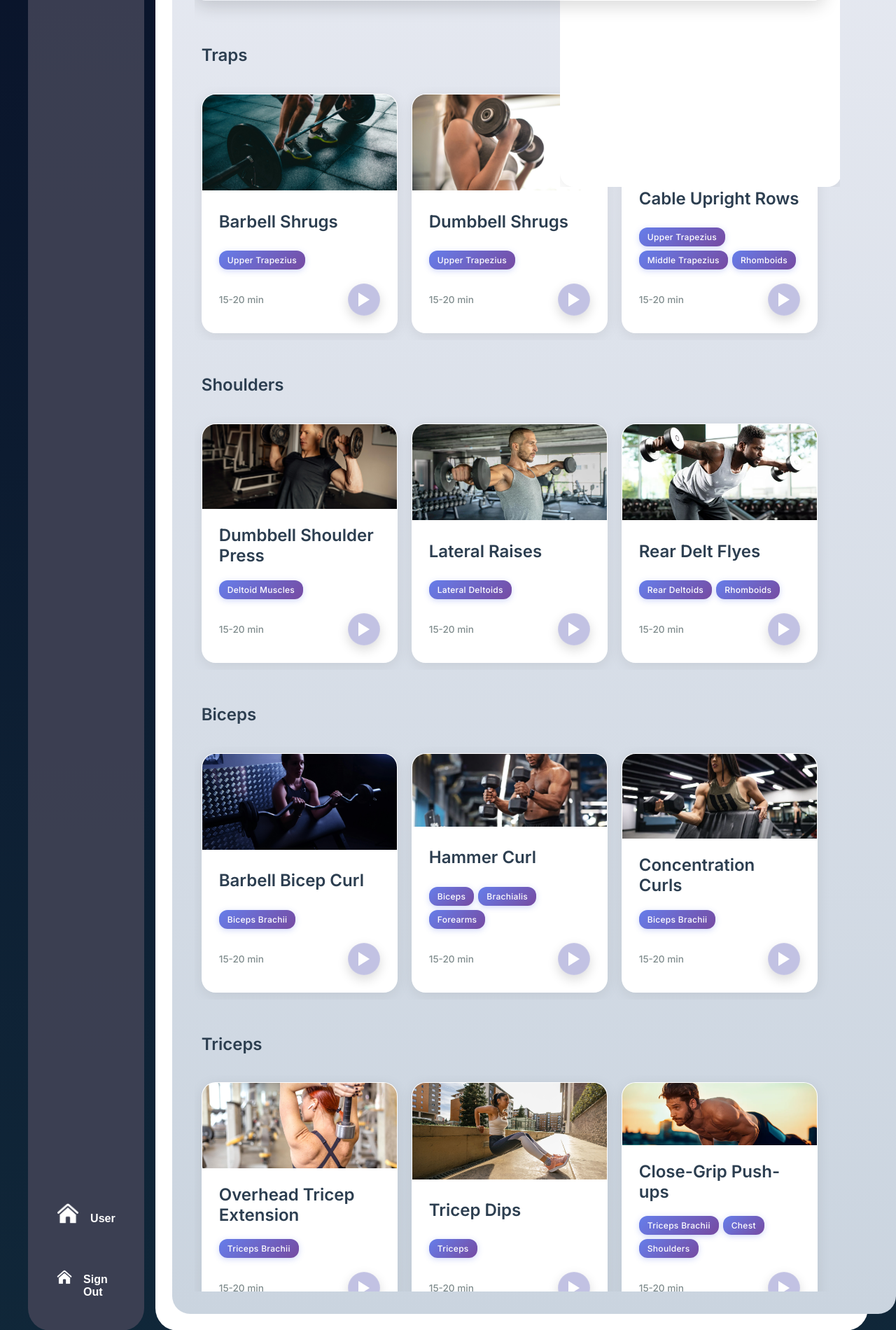
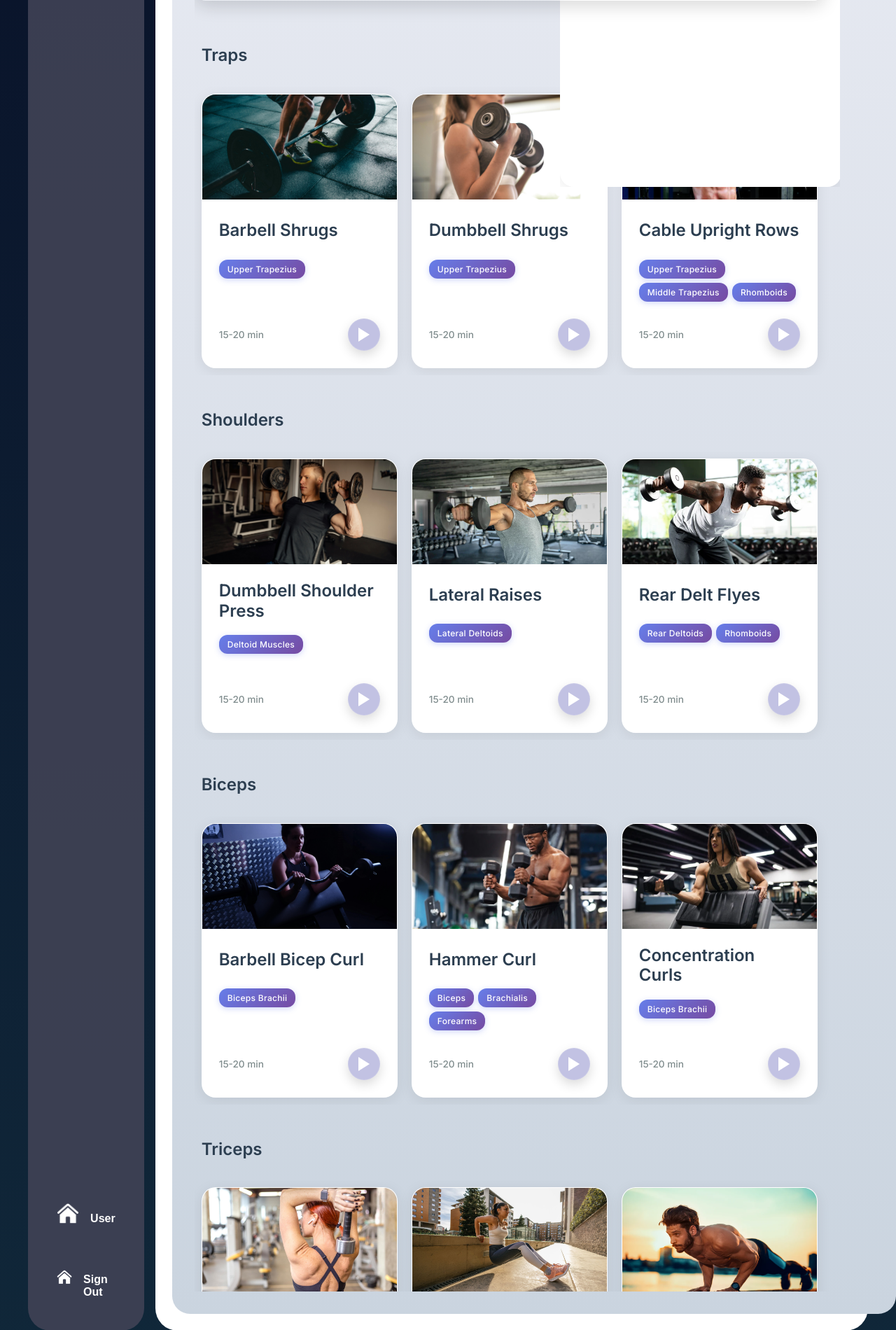
Before and after one commit to Shikks03/LockedIn-GymApp, a PHP site: page /pages/workout.php in a window 1280 px wide. Shown: the part 651-2551 px from the top of the page at 70% size. Run offline with PHP 8.4, Linux system fonts and the light colour scheme; the visitor is signed in with stand-in values (Sample User, id 1).

Commit message:
Update workout.php - Fixed the issue in card display
Sign-out function with scripting is stil present : /

```diff
--- a/pages/workout.php
+++ b/pages/workout.php
@@ -759,7 +759,7 @@
             border-radius: 20px;
             overflow: hidden;
             box-shadow: 0 4px 20px rgba(0, 0, 0, 0.08);
-            height: 340px;
+            height: 390px;
             display: flex;
             flex-direction: column;
             position: relative;
@@ -772,16 +772,9 @@
         }
 
         /* Workout Image Handling */
-        .card-image-container {
-            position: relative;
-            height: 180px;
-            overflow: hidden;
-            background-color: #f8f9fa;
-        }
-
         .card-image {
             width: 100%;
-            height: 100%;
+            height: 150px;
             object-fit: cover;
             object-position: center center;
             transition: transform 0.4s cubic-bezier(0.4, 0, 0.2, 1);
```
